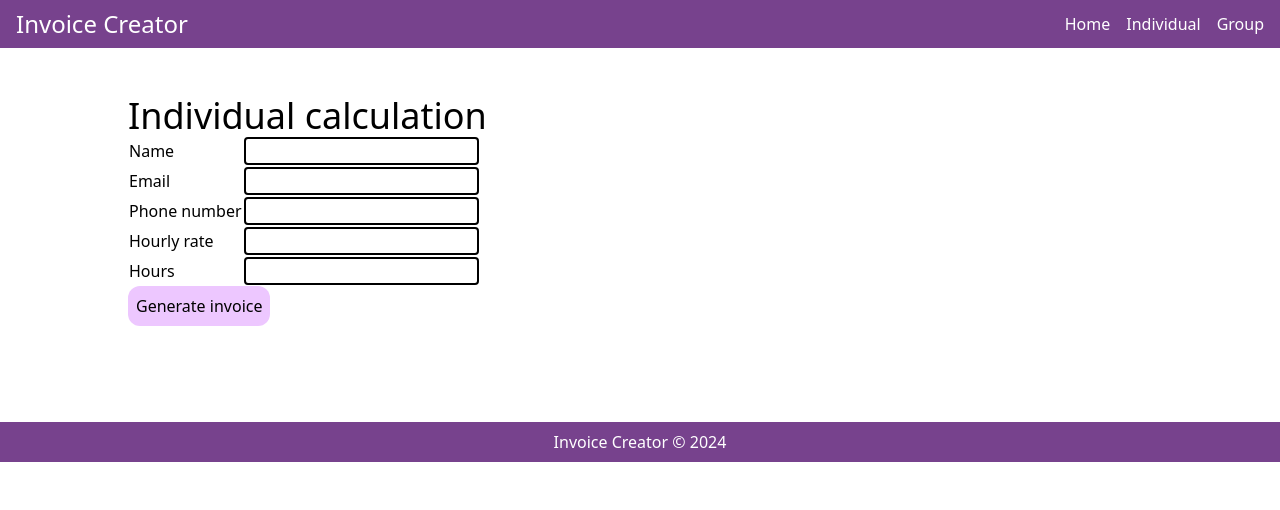
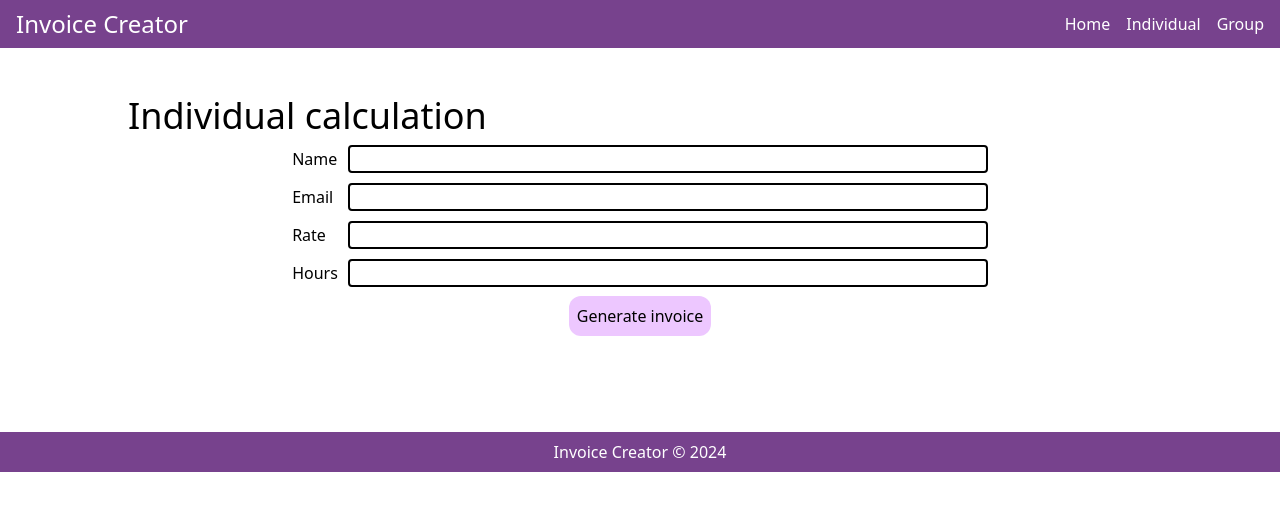
Before and after one commit to osamakashif/Frontend_Invoice_creator, a Next.js app: page /individual in a window 1280 px wide. Shown: the top 510 px of the page. Built offline with nearby package versions, Linux system fonts and the light colour scheme.

Commit message:
[style]: Table styling.
Table styling.

```diff
--- a/app/components/individual-table/IndividualTable.tsx
+++ b/app/components/individual-table/IndividualTable.tsx
@@ -1,36 +1,31 @@
 export const IndividualTable = () => {
+  const inputClassNames: string = "w-[40vh] min-[801px]:w-[80vh]";
   return (
-    <div>
-      <table>
+    <div className="flex flex-col items-center">
+      <table className="border-separate border-spacing-2">
         <tbody>
           <tr>
             <td>Name</td>
             <td>
-              <input></input>
+              <input className={inputClassNames}></input>
             </td>
           </tr>
           <tr>
             <td>Email</td>
             <td>
-              <input type="email"></input>
+              <input className={inputClassNames} type="email"></input>
             </td>
           </tr>
           <tr>
-            <td>Phone number</td>
+            <td>Rate</td>
             <td>
-              <input></input>
-            </td>
-          </tr>
-          <tr>
-            <td>Hourly rate</td>
-            <td>
-              <input type="number"></input>
+              <input className={inputClassNames} type="number"></input>
             </td>
           </tr>
           <tr>
             <td>Hours</td>
             <td>
-              <input type="number"></input>
+              <input className={inputClassNames} type="number"></input>
             </td>
           </tr>
         </tbody>
```
